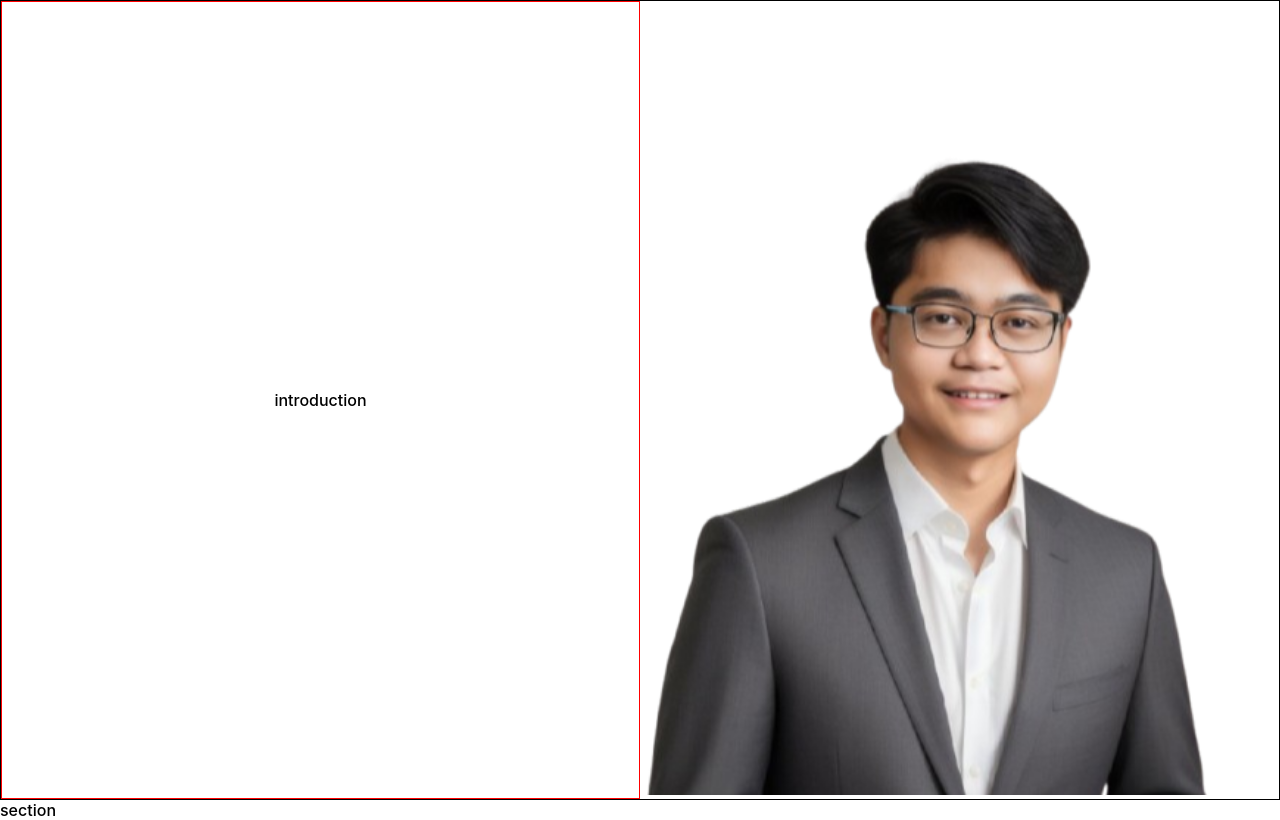
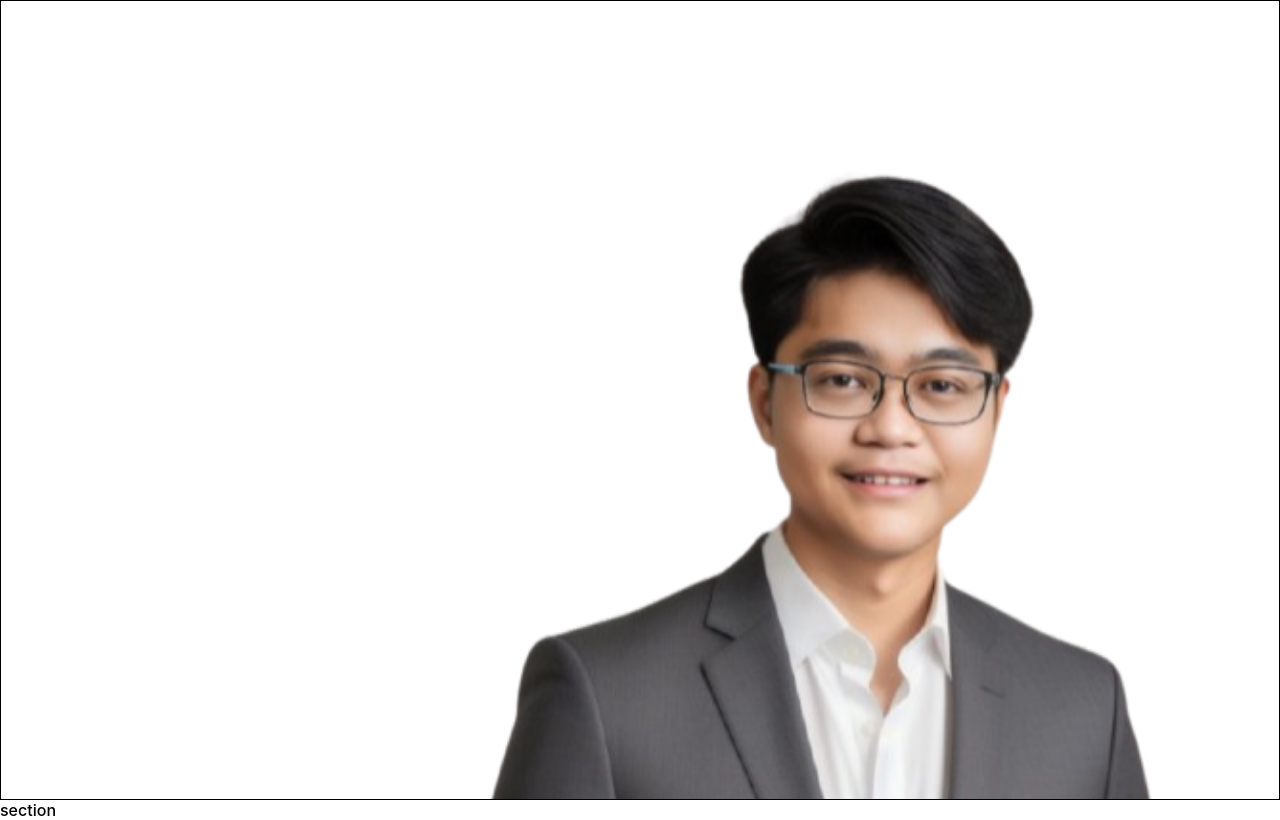
Before and after one commit to sudo-stanly/Portfolio, a React (Vite) app: page / in a window 1280 px wide. Built offline with nearby package versions, Linux system fonts and the light colour scheme.

Commit message:
removed boxes

```diff
--- a/src/index.css
+++ b/src/index.css
@@ -54,30 +54,22 @@ main {
   min-height: 100dvh;
 }
 main .hero {
-  position: sticky;
+  position: relative;
   top: 0;
   height: 100vh;
   border: 1px solid black;
   display: flex;
   width: 100%;
+  overflow: hidden;
 }
-main .hero .box {
-  display: flex;
-  align-items: center;
-  justify-content: center;
+main .hero .CARD {
+  position: absolute;
+  right: 0;
+  bottom: 0;
+  width: 65%;
+  transform: translateY(205px);
 }
-main .hero .box:nth-child(1) {
-  border: 1px solid red;
-  flex-grow: 1;
-}
-main .hero .box:nth-child(2) {
-  width: 50%;
-}
-main .hero .box:nth-child(2) .CARD {
-  align-self: flex-end;
-  width: 100%;
-}
-main .hero .box:nth-child(2) .CARD img {
+main .hero .CARD img {
   width: 100%;
   height: 100%;
 }
--- a/src/index.scss
+++ b/src/index.scss
@@ -67,39 +67,32 @@ main {
     min-height: 100dvh;
 
     .hero {
-        position: sticky;
+        position: relative;
         top: 0;
         height: 100vh;
         border: 1px solid black;
         display: flex;
         width: 100%;
 
-        .box {
-            // border: 1px solid red;
-            // padding: 12px;
-            display: flex;
-            align-items: center;
-            justify-content: center;
+        overflow: hidden;
 
-            &:nth-child(1) {
-                 border: 1px solid red;
-                flex-grow: 1;
-            }
+        .CARD{
+            position: absolute;
+            right: 0;
+            bottom: 0;
 
-            &:nth-child(2) {
-                //  border: 1px solid red;
-                width: 50%;
-                .CARD{
-                    align-self: flex-end;
-                    // border: 1px solid blue;
+            // border: 1px solid blue;
 
-                    width: 100%;
+            // width: 100%;
 
-                    img{
-                        width: 100%;
-                        height: 100%;
-                    }
-                }
+            // position: relative;
+
+            width: 65%;
+            transform: translateY(205px);
+
+            img{
+                width: 100%;
+                height: 100%;
             }
         }
     }
--- a/src/pages/index.jsx
+++ b/src/pages/index.jsx
@@ -40,14 +40,8 @@ export default function IndexPage(){
 
         <main>
             <div className="hero">
-                    <div className="box">
-                        introduction
-                    </div>
-
-                    <div className="box">
-                        <div className="CARD">
-                            <img src={stanImg} alt="stan" />
-                        </div>
+                    <div className="CARD">
+                        <img src={stanImg} alt="stan" />
                     </div>
             </div>
 
```
Also changed, not shown: 1 other file (tests, documents, lock files or other folders).
